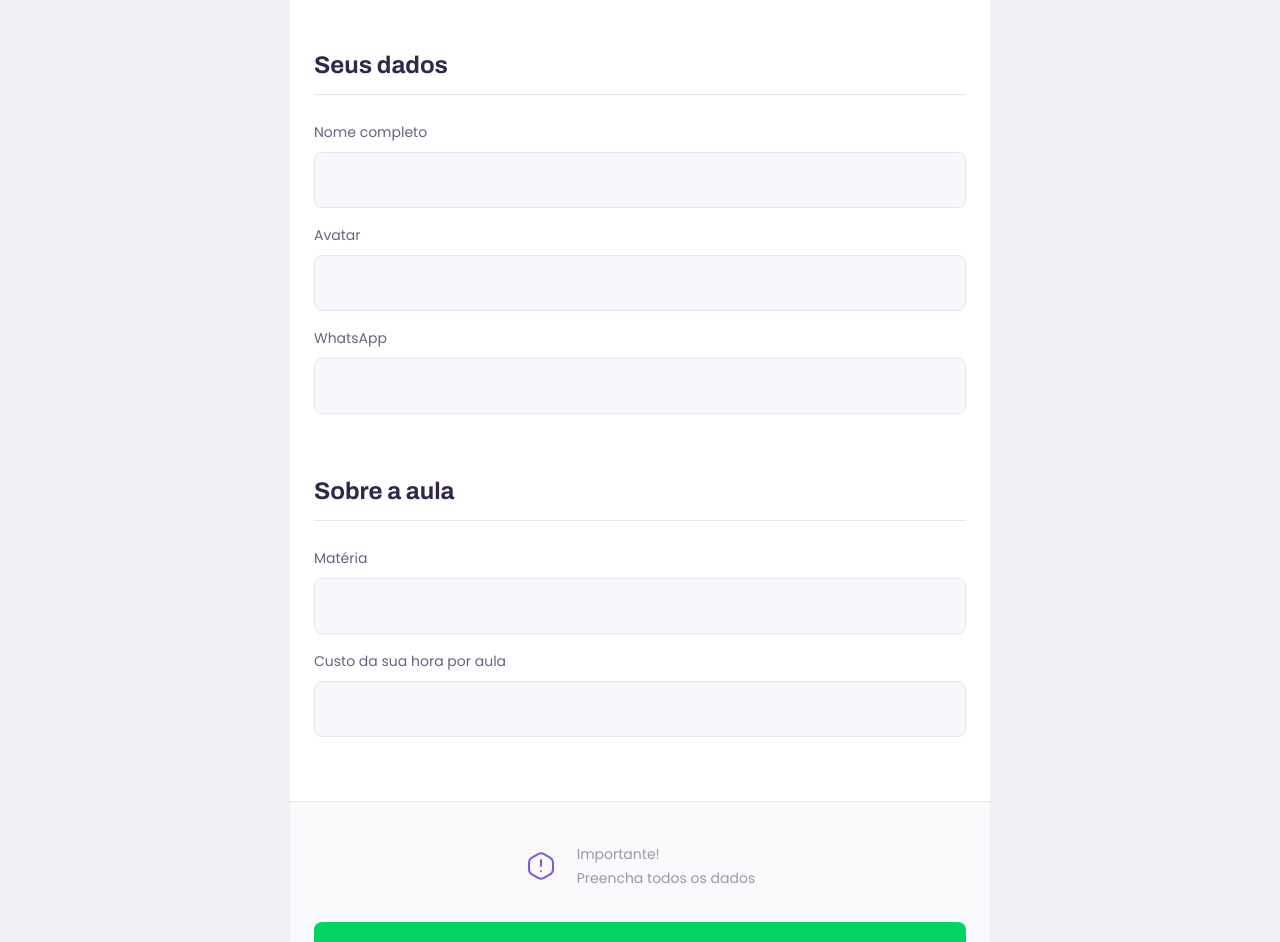
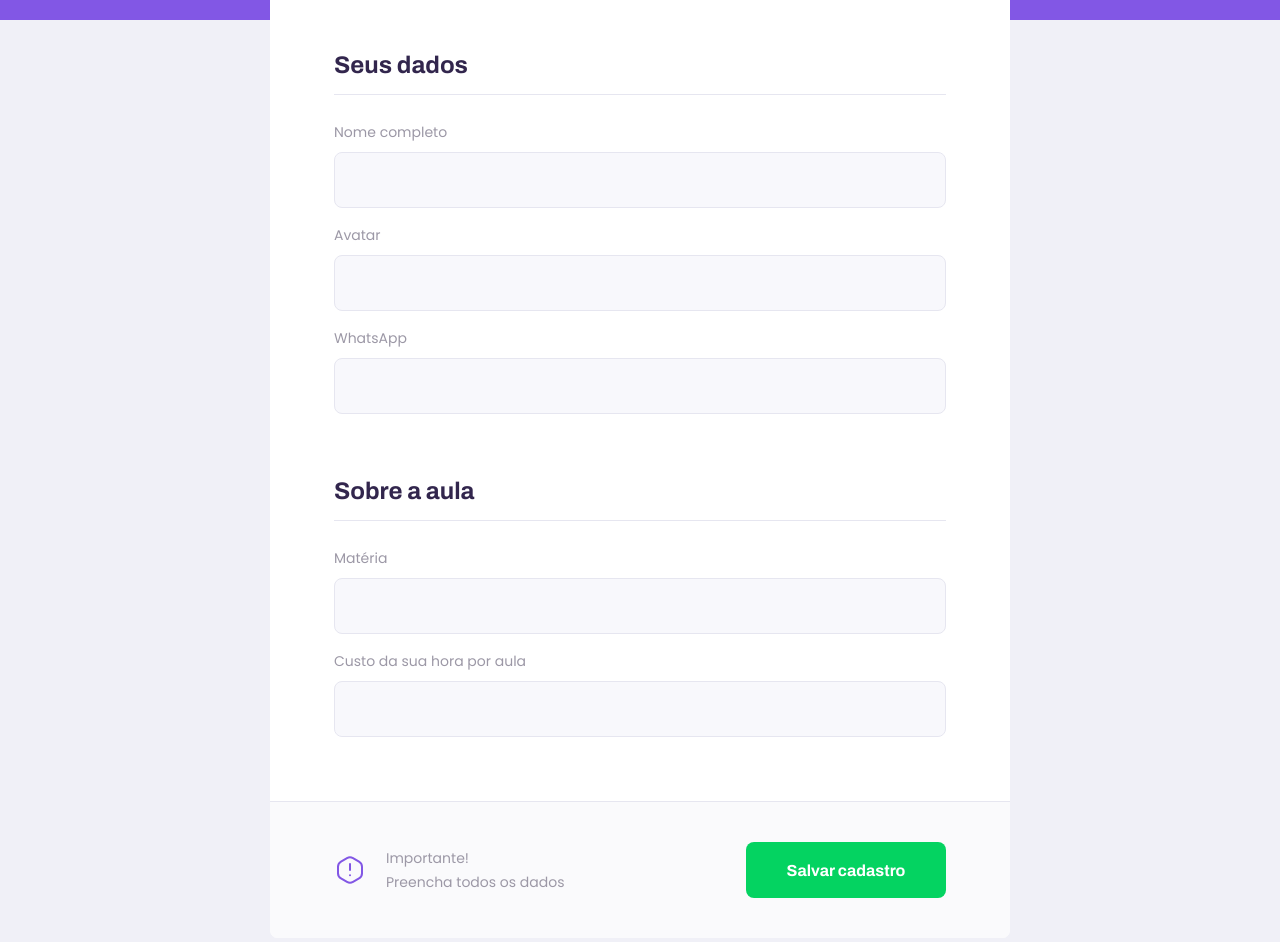
Before and after one commit to gab618/nlw2-web, a React (Create React App) app: page /give-class in a window 1280 px wide. Shown: the part 320-1262 px from the top of the page. Built offline with nearby package versions, Linux system fonts and the light colour scheme.

Commit message:
TeacherForm page desktop asjustments

```diff
--- a/src/pages/TeacherForm/styles.css
+++ b/src/pages/TeacherForm/styles.css
@@ -36,6 +36,10 @@
   width: 100%;
   padding-bottom: 1.6rem;
   border-bottom: 1px solid var(--color-line-in-white);
+}
+
+#page-teacher-form main label {
+  color: var(--color-text-complement);
 }
 
 #page-teacher-form main footer {
@@ -77,3 +81,32 @@
 #page-teacher-form main footer button:hover {
   background: var(--color-secundary-dark);
 }
+
+@media (min-width: 700px) {
+  #page-teacher-form {
+    max-width: 100vw;
+  }
+  #page-teacher-form .page-header .header-content {
+    margin-bottom: 0;
+  }
+
+  #page-teacher-form main fieldset {
+    padding: 0 6.4rem;
+  }
+
+  #page-teacher-form main footer {
+    padding: 4rem 6.4rem;
+    display: flex;
+    align-items: center;
+    justify-content: space-between;
+  }
+
+  #page-teacher-form main footer p {
+    justify-content: space-between;
+  }
+
+  #page-teacher-form main footer button {
+    width: 20rem;
+    margin-top: 0;
+  }
+}
```
